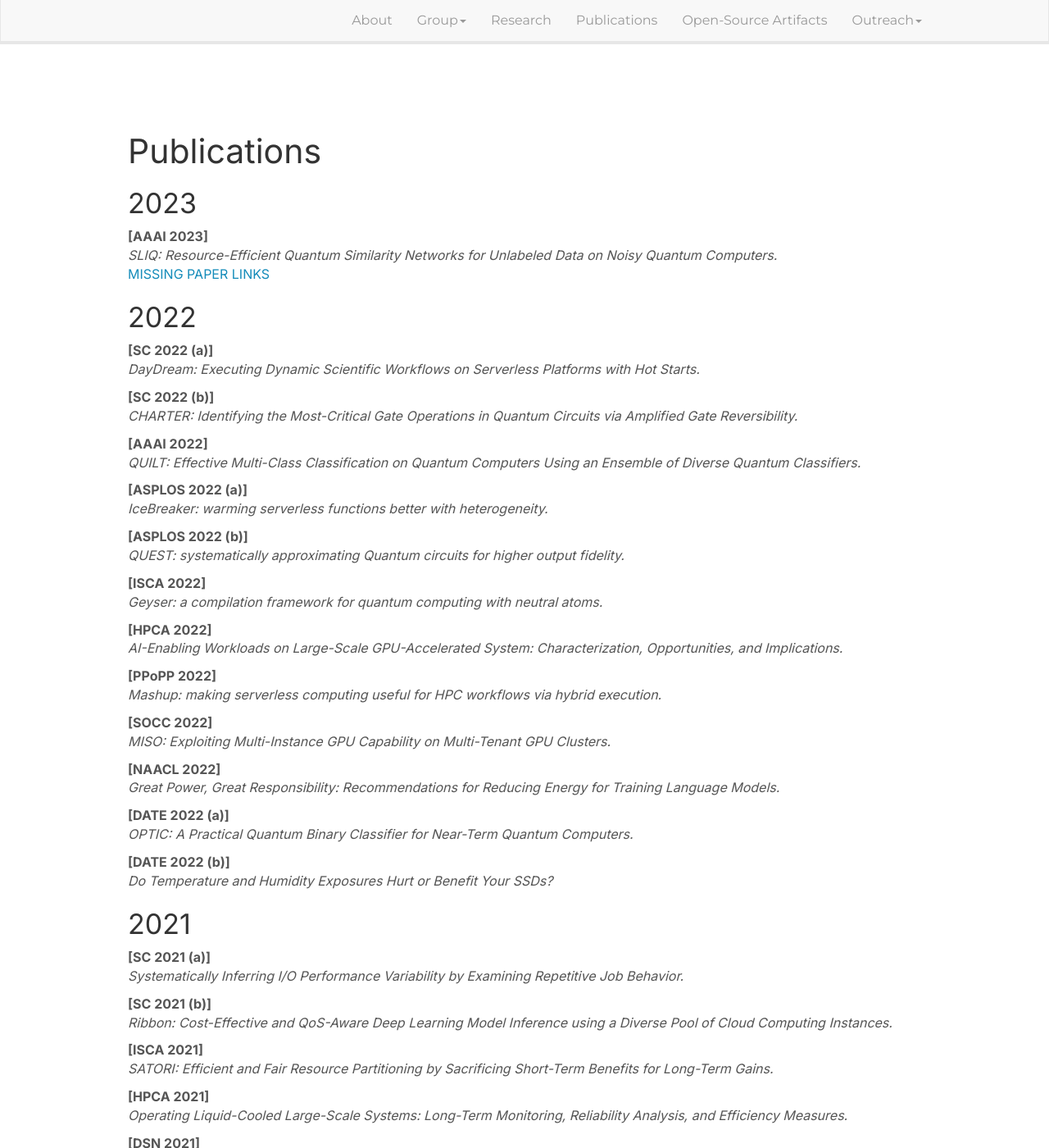
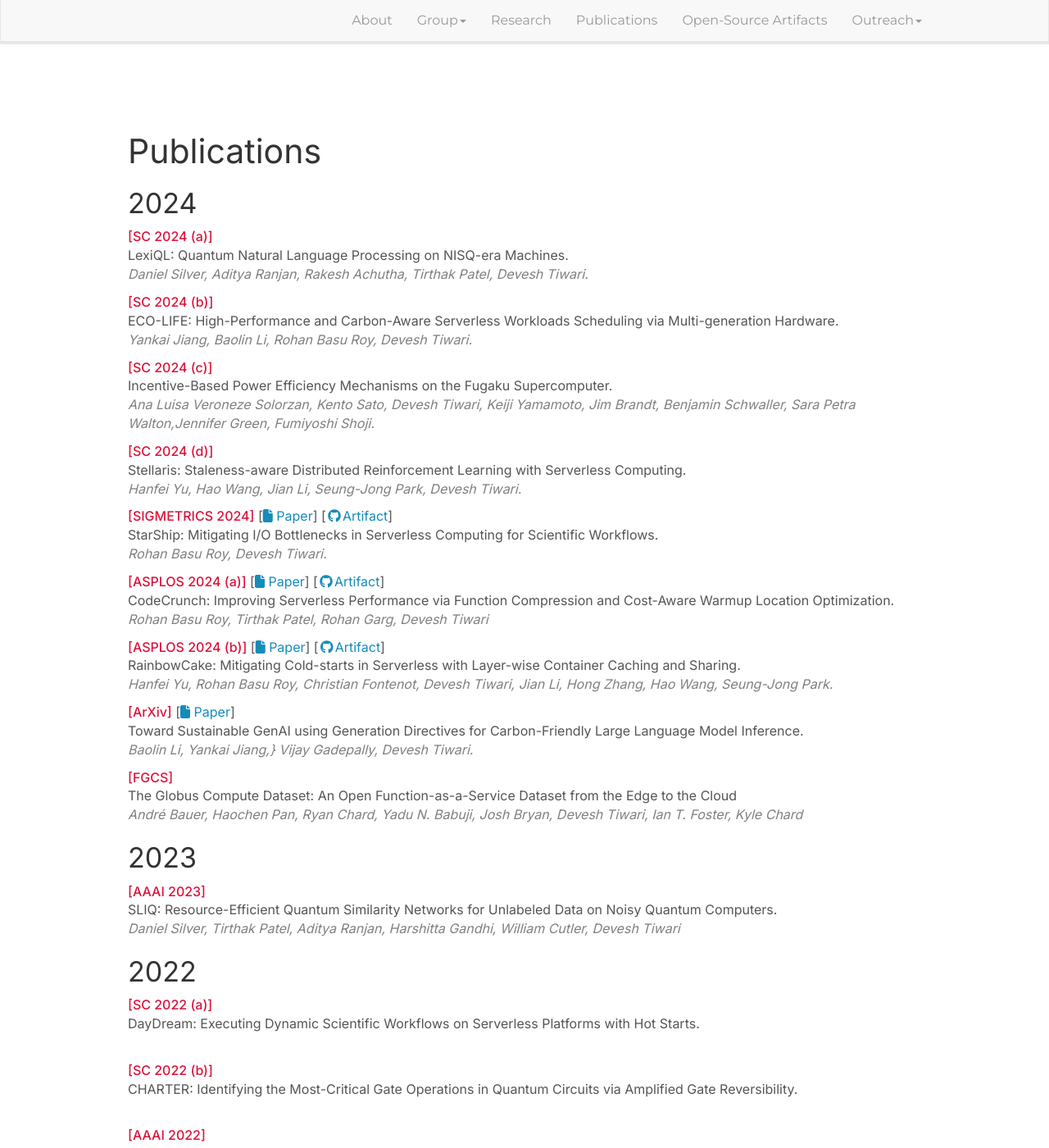
Before and after one commit to GoodwillComputingLab/goodwillcomputinglab.github.io, a Jekyll site: the page built from _pages/publications.md, in a window 1280 px wide and 1400 px high. Shown: the whole window at 82% size. Built offline with Jekyll 4.4.1, drawn with Linux system fonts in a browser that asks for light colours; nearby versions of some CDN libraries.

Commit message:
finish 2024 papers

```diff
--- a/_data/publications.yml
+++ b/_data/publications.yml
@@ -1,9 +1,55 @@
+- year:
+  text: "2024"
+  elements:
+
+  - conference: "SC 2024 (a)"
+    paper: "LexiQL: Quantum Natural Language Processing on NISQ-era Machines."
+    authors: "Daniel Silver, Aditya Ranjan, Rakesh Achutha, Tirthak Patel, Devesh Tiwari."
+
+  - conference: "SC 2024 (b)"
+    paper: "ECO-LIFE: High-Performance and Carbon-Aware Serverless Workloads Scheduling via Multi-generation Hardware."
+    authors: "Yankai Jiang, Baolin Li, Rohan Basu Roy, Devesh Tiwari."
+
+  - conference: "SC 2024 (c)"
+    paper: "Incentive-Based Power Efficiency Mechanisms on the Fugaku Supercomputer."
+    authors: "Ana Luisa Veroneze Solorzan, Kento Sato, Devesh Tiwari, Keiji Yamamoto, Jim Brandt, Benjamin Schwaller, Sara Petra Walton,Jennifer Green, Fumiyoshi Shoji."
+
+  - conference: "SC 2024 (d)"
+    paper: "Stellaris: Staleness-aware Distributed Reinforcement Learning with Serverless Computing."
+    authors: "Hanfei Yu, Hao Wang, Jian Li, Seung-Jong Park, Devesh Tiwari."
+
+  - conference: "SIGMETRICS 2024"
+    paper: "StarShip: Mitigating I/O Bottlenecks in Serverless Computing for Scientific Workflows."
+    paper-link: "https://dl.acm.org/doi/pdf/10.1145/3639028"
+    code-link: "https://zenodo.org/records/11480216"
+    authors: "Rohan Basu Roy, Devesh Tiwari."
+
+  - conference: "ASPLOS 2024 (a)"
+    paper: "CodeCrunch: Improving Serverless Performance via Function Compression and Cost-Aware Warmup Location Optimization."
+    paper-link: "https://dl.acm.org/doi/pdf/10.1145/3617232.3624866"
+    code-link: "https://zenodo.org/records/10055340"
+    authors: "Rohan Basu Roy, Tirthak Patel, Rohan Garg, Devesh Tiwari"
+  - conference: "ASPLOS 2024 (b)"
+    paper: "RainbowCake: Mitigating Cold-starts in Serverless with Layer-wise Container Caching and Sharing."
+    paper-link: "https://dl.acm.org/doi/pdf/10.1145/3617232.3624871"
+    code-link: "https://github.com/IntelliSys-Lab/RainbowCake-ASPLOS24/tree/RainbowCake-ASPLOS24"
+    authors: "Hanfei Yu, Rohan Basu Roy, Christian Fontenot, Devesh Tiwari, Jian Li, Hong Zhang, Hao Wang, Seung-Jong Park."
+
+  - conference: "ArXiv"
+    paper: "Toward Sustainable GenAI using Generation Directives for Carbon-Friendly Large Language Model Inference."
+    paper-link: "https://arxiv.org/pdf/2403.12900"   # code-link: ""
+    authors: "Baolin Li, Yankai Jiang,} Vijay Gadepally, Devesh Tiwari."
+
+  - conference: "FGCS"
+    paper: "The Globus Compute Dataset: An Open Function-as-a-Service Dataset from the Edge to the Cloud"
+    authors: "André Bauer, Haochen Pan, Ryan Chard, Yadu N. Babuji, Josh Bryan, Devesh Tiwari, Ian T. Foster, Kyle Chard"
+
 - year:
   text: "2023"
   elements:
   - conference: "AAAI 2023"
     paper: "SLIQ: Resource-Efficient Quantum Similarity Networks for Unlabeled Data on Noisy Quantum Computers."
-    link: "MISSING PAPER LINKS"
+    authors: "Daniel Silver, Tirthak Patel, Aditya Ranjan, Harshitta Gandhi, William Cutler, Devesh Tiwari"
 
 - year:
   text: "2022"
--- a/_pages/publications.md
+++ b/_pages/publications.md
@@ -5,16 +5,19 @@ excerpt: "Goodwill Lab -- Publications."
 sitemap: false
 permalink: /publications/
 ---
-
+<link rel="stylesheet" href="https://cdnjs.cloudflare.com/ajax/libs/font-awesome/6.4.0/css/all.min.css">
 
 # Publications
 
 {% for year in site.data.publications %}
   <h2>{{ year.text }}</h2>
 {% for pub in year.elements %}
-  <b>[{{ pub.conference}}]</b> <br/>
-  <em>{{ pub.paper}}</em> <br/>
-  <a href="{{ pub.link }}">{{ pub.link }}</a>
 
+  <span style="font-weight: 500;color:crimson;">[{{ pub.conference}}]</span> {% if pub.paper-link %}
+  [<a href="{{pub.paper-link}}"><i class="fa fa-file" aria-hidden="true"></i> Paper</a>]
+  {% endif %} {% if pub.code-link %}[<a href="{{pub.code-link}}"><i class="fab fa-fw fa-github" aria-hidden="true"></i>Artifact</a>]{% endif %}   {% if pub.slides-link %}[<a href="{{pub.slides-link}}"><i class="fab fa-fw fa-slideshare" aria-hidden="true"></i>Presentation</a>]{%endif%}<br/>
+  {{ pub.paper}} <br/>
+ <em><span style="font-weight: 400;color:grey;"> {{pub.authors}}</span></em><br/>
+<!-- <em><span style="font-weight: 400;color:grey;"> {{pub.conference-name}}</span></em><br/> -->
 {% endfor %}
 {% endfor %}
```
